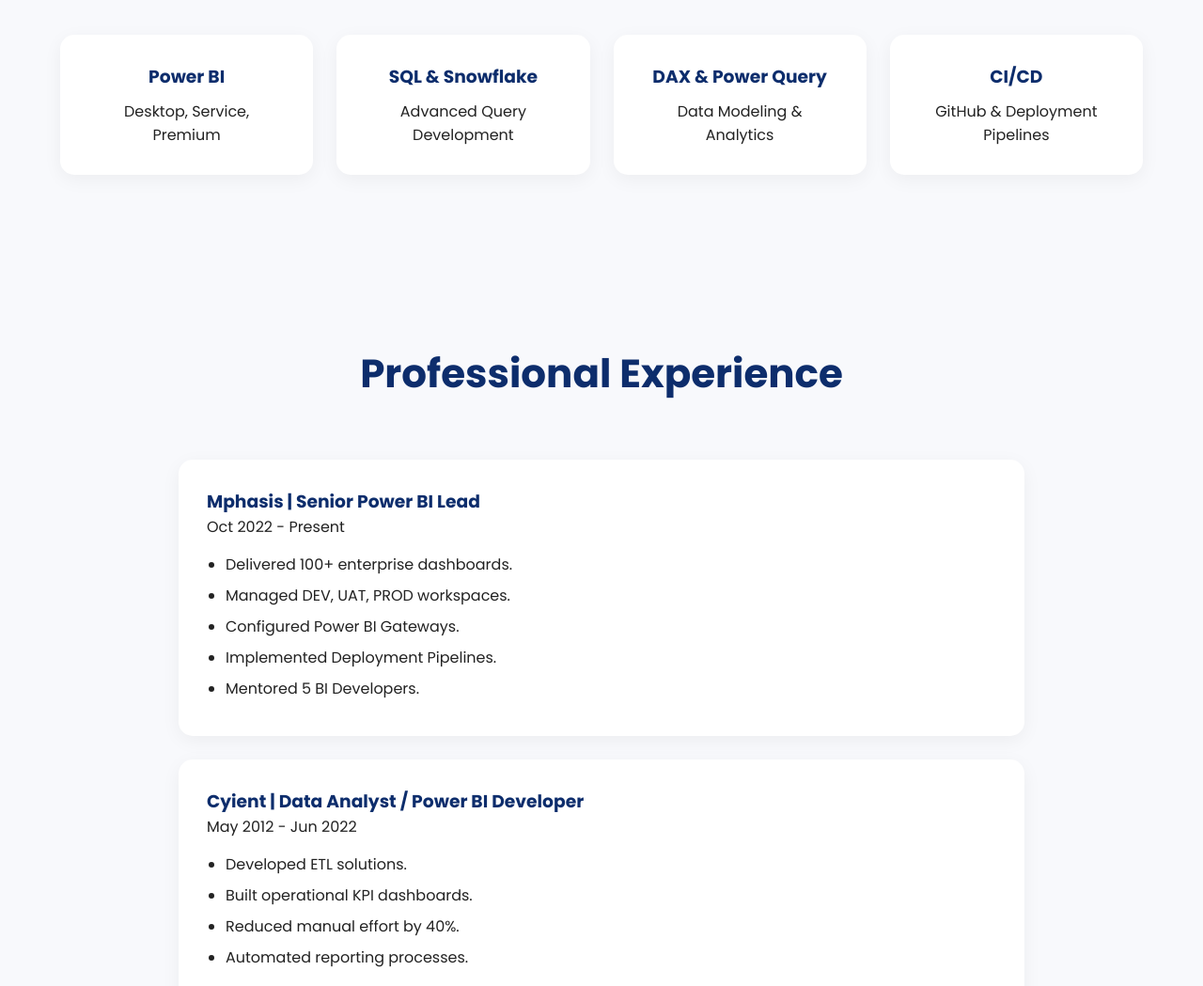
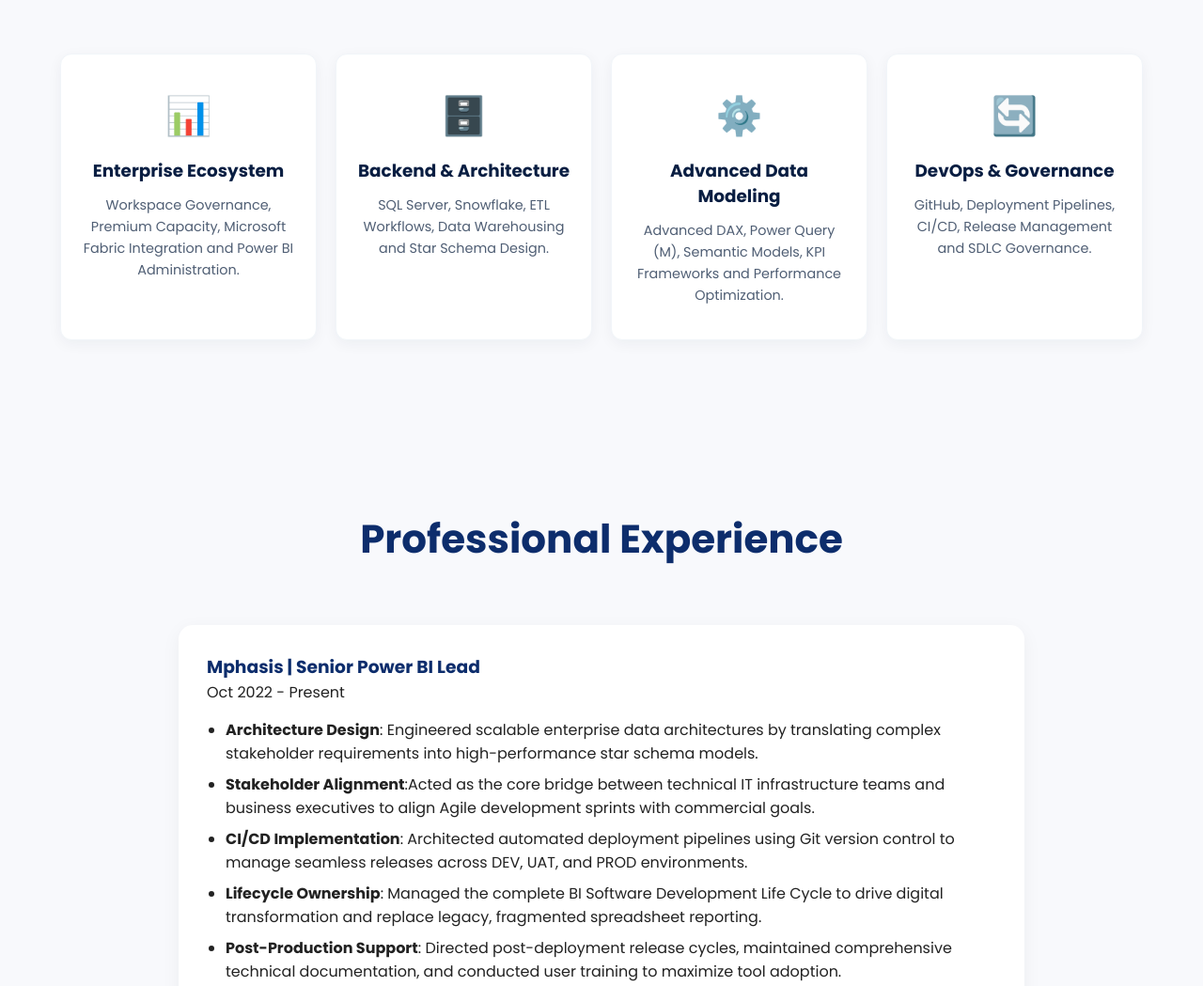
Before and after one commit to kalyanperumalla/kalyanperumalla.github.io, a plain HTML site: page index.html in a window 1280 px wide. Shown: the part 928-1977 px from the top of the page at 94% size. Drawn offline with Linux system fonts and the light colour scheme.

Commit message:
Update index.html
Technical skills update

```diff
--- a/index.html
+++ b/index.html
@@ -151,25 +151,57 @@
 color:#0d2d6c;
 }
 
-.skills{
+.skills-grid{
 display:grid;
-grid-template-columns:repeat(auto-fit,minmax(250px,1fr));
-gap:25px;
+grid-template-columns:repeat(4,1fr);
+gap:20px;
+margin-top:30px;
 }
 
 .skill-card{
-background:white;
-padding:30px;
-border-radius:15px;
+background:#fff;
+padding:35px 20px;
+border-radius:12px;
 text-align:center;
-box-shadow:0 5px 20px rgba(0,0,0,0.05);
+box-shadow:0 4px 15px rgba(9,30,66,.05);
+border:1px solid #f1f5f9;
+transition:all .3s ease;
 }
 
-.skill-card h3{
-color:#0d2d6c;
-margin-bottom:10px;
+.skill-card:hover{
+transform:translateY(-5px);
+box-shadow:0 10px 25px rgba(9,30,66,.10);
 }
 
+.skill-icon{
+font-size:2.5rem;
+margin-bottom:15px;
+}
+
+.skill-title{
+color:#091e42;
+font-size:1.15rem;
+font-weight:700;
+margin-bottom:12px;
+}
+
+.skill-desc{
+color:#4f5e74;
+font-size:.9rem;
+line-height:1.6;
+}
+
+@media(max-width:968px){
+.skills-grid{
+grid-template-columns:repeat(2,1fr);
+}
+}
+
+@media(max-width:600px){
+.skills-grid{
+grid-template-columns:1fr;
+}
+}
 .timeline{
 max-width:900px;
 margin:auto;
@@ -303,6 +335,7 @@
 <a href="#projects" class="btn primary">View Projects</a>
 <a href="resume.pdf" class="btn secondary">Download CV</a>
 </div>
+    <h1> </h1>
 <div class="relocation-banner">
 🌍 Open to Relocation Across Europe | Visa Sponsorship Required
 </div>
@@ -346,31 +379,41 @@
 <section id="skills" class="section container">
 
 <h2 class="section-title">Technical Skills</h2>
-
-<div class="skills">
+<div class="skills-grid">
 
   <div class="skill-card">
-<h3>Power BI</h3>
-<p>Desktop, Service, Premium</p>
+    <div class="skill-icon">📊</div>
+    <h4 class="skill-title">Enterprise Ecosystem</h4>
+    <p class="skill-desc">
+      Workspace Governance, Premium Capacity, Microsoft Fabric Integration and Power BI Administration.
+    </p>
   </div>
 
   <div class="skill-card">
-<h3>SQL & Snowflake</h3>
-<p>Advanced Query Development</p>
+    <div class="skill-icon">🗄️</div>
+    <h4 class="skill-title">Backend & Architecture</h4>
+    <p class="skill-desc">
+      SQL Server, Snowflake, ETL Workflows, Data Warehousing and Star Schema Design.
+    </p>
   </div>
 
   <div class="skill-card">
-<h3>DAX & Power Query</h3>
-<p>Data Modeling & Analytics</p>
+    <div class="skill-icon">⚙️</div>
+    <h4 class="skill-title">Advanced Data Modeling</h4>
+    <p class="skill-desc">
+      Advanced DAX, Power Query (M), Semantic Models, KPI Frameworks and Performance Optimization.
+    </p>
   </div>
 
   <div class="skill-card">
-<h3>CI/CD</h3>
-<p>GitHub & Deployment Pipelines</p>
+    <div class="skill-icon">🔄</div>
+    <h4 class="skill-title">DevOps & Governance</h4>
+    <p class="skill-desc">
+      GitHub, Deployment Pipelines, CI/CD, Release Management and SDLC Governance.
+    </p>
   </div>
 
 </div>
-
 </section>
 
 <section id="experience" class="section container">
@@ -383,13 +426,16 @@
 <h3>Mphasis | Senior Power BI Lead</h3>
 <p>Oct 2022 - Present</p>
 
+
 <ul>
-<li>Delivered 100+ enterprise dashboards.</li>
-<li>Managed DEV, UAT, PROD workspaces.</li>
-<li>Configured Power BI Gateways.</li>
-<li>Implemented Deployment Pipelines.</li>
-<li>Mentored 5 BI Developers.</li>
+<li><b>Architecture Design</b>: Engineered scalable enterprise data architectures by translating complex stakeholder requirements into high-performance star schema models.</li>
+<li><b>Stakeholder Alignment</b>:Acted as the core bridge between technical IT infrastructure teams and business executives to align Agile development sprints with commercial goals.</li>
+<li><b>CI/CD Implementation</b>: Architected automated deployment pipelines using Git version control to manage seamless releases across DEV, UAT, and PROD environments.</li>
+<li><b>Lifecycle Ownership</b>: Managed the complete BI Software Development Life Cycle to drive digital transformation and replace legacy, fragmented spreadsheet reporting.</li>
+<li><b>Post-Production Support</b>: Directed post-deployment release cycles, maintained comprehensive technical documentation, and conducted user training to maximize tool adoption.</li>
 </ul>
+
+
 
 </div>
 
@@ -398,10 +444,11 @@
 <p>May 2012 - Jun 2022</p>
 
 <ul>
-<li>Developed ETL solutions.</li>
-<li>Built operational KPI dashboards.</li>
-<li>Reduced manual effort by 40%.</li>
-<li>Automated reporting processes.</li>
+<li><b>Data Integration</b>: Engineered robust ETL workflows to extract, transform, and centralize massive datasets from disparate enterprise sources into unified reporting layers.</li>
+<li><b>Dashboard Development</b>: Spearheaded the end-to-end development of 100+ high-impact dashboards using advanced DAX and optimized data extraction layers.</li>
+<li><b>Performance Tuning</b>: Refactored complex upstream SQL views and data models, successfully reducing dashboard processing latency and refresh cycles by 40%.</li>
+<li><b>UAT & Validation</b>: Established rigorous data validation frameworks during the testing phase to ensure absolute consistency between data lakes and final reporting</li>
+<li><b>Security & Governance</b>: Administered tenant-level workspaces and enforced strict data governance protocols, including dynamic Row-Level Security (RLS) for 500+ users.</li>
 </ul>
 
 </div>
@@ -418,17 +465,17 @@
 
 <div class="project-card">
 <h3>Sales Analytics Dashboard</h3>
-<p>Executive-level sales reporting with advanced KPIs.</p>
+<p>Engineered a dynamic sales pipeline model using complex DAX and star-schema architecture to track global revenue and regional KPIs.</p>
 </div>
 
 <div class="project-card">
 <h3>HR Analytics Dashboard</h3>
-<p>Workforce insights and attrition analytics.</p>
+<p>Integrated fragmented HR datasets via Power Query to deliver automated workforce insights and attrition trend monitoring.</p>
 </div>
 
 <div class="project-card">
 <h3>Executive KPI Dashboard</h3>
-<p>Business performance monitoring solution.</p>
+<p>Designed a secure C-suite performance monitor featuring Row-Level Security (RLS) and automated refresh pipelines for financial metrics.</p>
 </div>
 
 </div>
```
Lines whose indentation alone changed are shown as unchanged.
